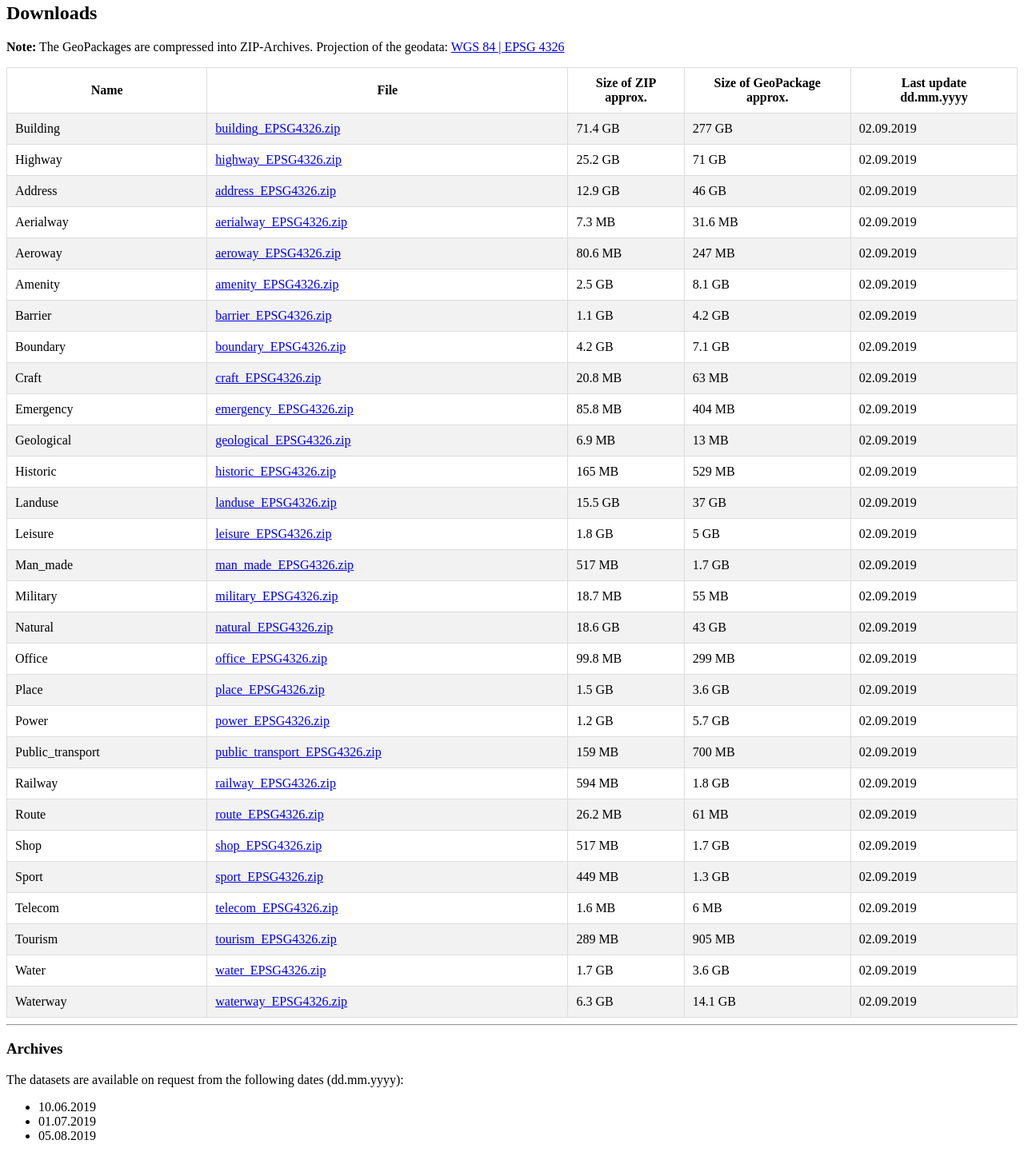
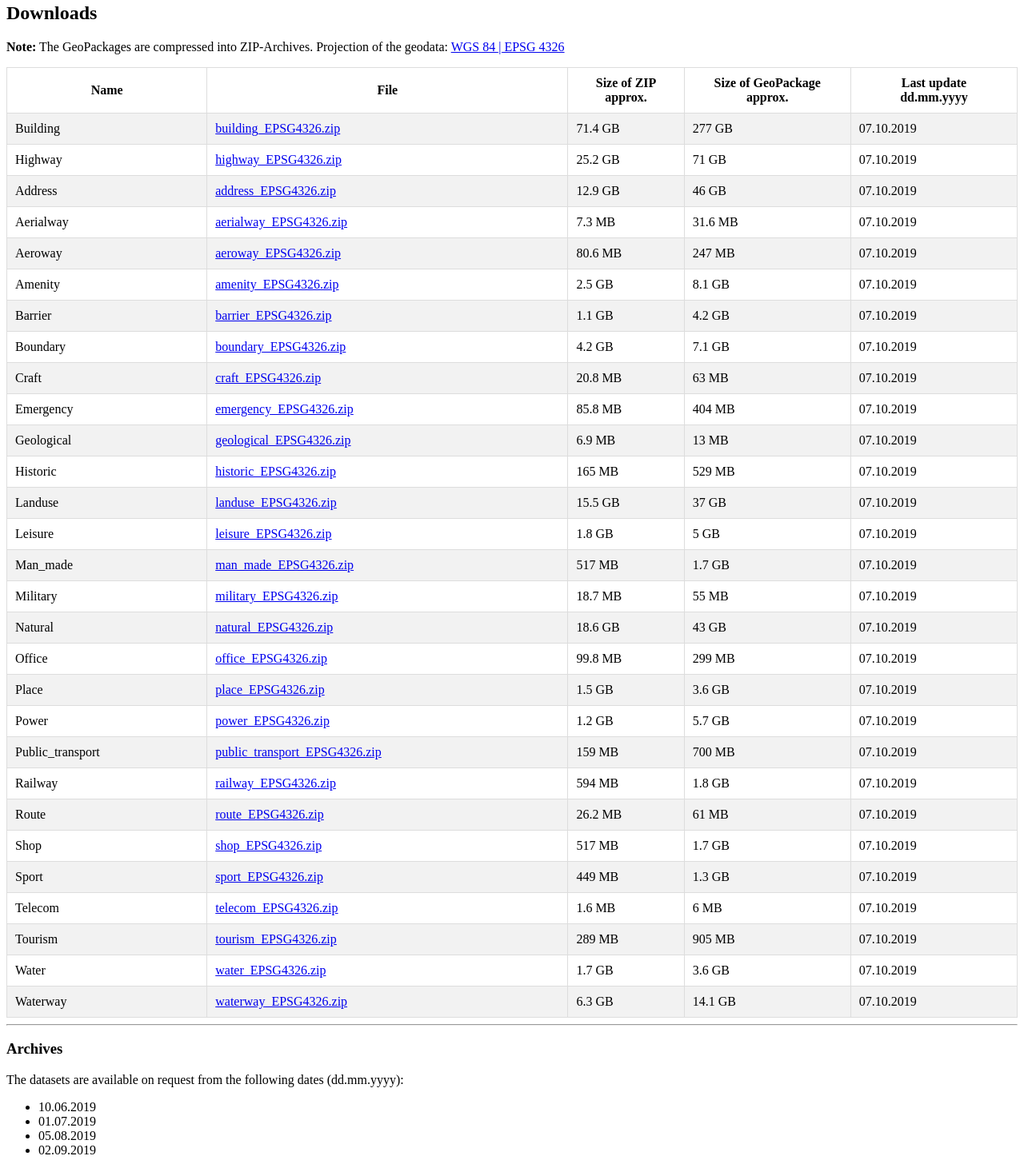
Before and after one commit to riccardoklinger/osmdata.xyz, a plain HTML site: page download.osmdata.xyz/index.html in a window 1280 px wide. Shown: the part 412-1863 px from the top of the page at 80% size. Drawn offline with Linux system fonts and the light colour scheme.

Commit message:
Update index.html

```diff
--- a/download.osmdata.xyz/index.html
+++ b/download.osmdata.xyz/index.html
@@ -24,7 +24,6 @@ th, td {
   width: 50px;
 }
 tr:nth-child(even){background-color: #f2f2f2}
-
 .responsive {
   max-width: 100%;
   height: auto;
@@ -55,207 +54,207 @@ tr:nth-child(even){background-color: #f2f2f2}
 			<td><a href="http://download.osmdata.xyz/data/building_EPSG4326.zip">building_EPSG4326.zip</a></td>
 			<td>71.4 GB</td>
 			<td>277 GB</td>
-			<td>02.09.2019</td>
+			<td>07.10.2019</td>
 		  </tr>
 		  <tr>
 			<td>Highway</td>
 			<td><a href="http://download.osmdata.xyz/data/highway_EPSG4326.zip">highway_EPSG4326.zip</a></td>
 			<td>25.2 GB</td>
 			<td>71 GB</td>
-			<td>02.09.2019</td>
+			<td>07.10.2019</td>
 		  </tr>
 		  <tr>
 			<td>Address</td>
 			<td><a href="http://download.osmdata.xyz/data/address_EPSG4326.zip">address_EPSG4326.zip</a></td>
 			<td>12.9 GB</td>
 			<td>46 GB</td>
-			<td>02.09.2019</td>
+			<td>07.10.2019</td>
 		  </tr>
 		  <tr>
 			<td>Aerialway</td>
 			<td><a href="http://download.osmdata.xyz/data/aerialway_EPSG4326.zip">aerialway_EPSG4326.zip</a></td>
 			<td>7.3 MB</td>
 			<td>31.6 MB</td>
-			<td>02.09.2019</td>
+			<td>07.10.2019</td>
 		  </tr>
 		  <tr>
 			<td>Aeroway</td>
 			<td><a href="http://download.osmdata.xyz/data/aeroway_EPSG4326.zip">aeroway_EPSG4326.zip</a></td>
 			<td>80.6 MB</td>
 			<td>247 MB</td>
-			<td>02.09.2019</td>
+			<td>07.10.2019</td>
 		  </tr>
 		  <tr>
 			<td>Amenity</td>
 			<td><a href="http://download.osmdata.xyz/data/amenity_EPSG4326.zip">amenity_EPSG4326.zip</a></td>
 			<td>2.5 GB</td>
 			<td>8.1 GB</td>
-			<td>02.09.2019</td>
+			<td>07.10.2019</td>
 		  </tr>
 		  <tr>
 			<td>Barrier</td>
 			<td><a href="http://download.osmdata.xyz/data/barrier_EPSG4326.zip">barrier_EPSG4326.zip</a></td>
 			<td>1.1 GB</td>
 			<td>4.2 GB</td>
-			<td>02.09.2019</td>
+			<td>07.10.2019</td>
 		  </tr>
 		  <tr>
 			<td>Boundary</td>
 			<td><a href="http://download.osmdata.xyz/data/boundary_EPSG4326.zip">boundary_EPSG4326.zip</a></td>
 			<td>4.2 GB</td>
 			<td>7.1 GB</td>
-			<td>02.09.2019</td>
+			<td>07.10.2019</td>
 		  </tr>
 		  <tr>
 			<td>Craft</td>
 			<td><a href="http://download.osmdata.xyz/data/craft_EPSG4326.zip">craft_EPSG4326.zip</a></td>
 			<td>20.8 MB</td>
 			<td>63 MB</td>
-			<td>02.09.2019</td>
+			<td>07.10.2019</td>
 		  </tr>
 		  <tr>
 			<td>Emergency</td>
 			<td><a href="http://download.osmdata.xyz/data/emergency_EPSG4326.zip">emergency_EPSG4326.zip</a></td>
 			<td>85.8 MB</td>
 			<td>404 MB</td>
-			<td>02.09.2019</td>
+			<td>07.10.2019</td>
 		  </tr>
 		  <tr>
 			<td>Geological</td>
 			<td><a href="http://download.osmdata.xyz/data/geological_EPSG4326.zip">geological_EPSG4326.zip</a></td>
 			<td>6.9 MB</td>
 			<td>13 MB</td>
-			<td>02.09.2019</td>
+			<td>07.10.2019</td>
 		  </tr>
 		  <tr>
 			<td>Historic</td>
 			<td><a href="http://download.osmdata.xyz/data/historic_EPSG4326.zip">historic_EPSG4326.zip</a></td>
 			<td>165 MB</td>
 			<td>529 MB</td>
-			<td>02.09.2019</td>
+			<td>07.10.2019</td>
 		  </tr>
 		  <tr>
 			<td>Landuse</td>
 			<td><a href="http://download.osmdata.xyz/data/landuse_EPSG4326.zip">landuse_EPSG4326.zip</a></td>
 			<td>15.5 GB</td>
 			<td>37 GB</td>
-			<td>02.09.2019</td>
+			<td>07.10.2019</td>
 		  </tr>
 		  <tr>
 			<td>Leisure</td>
 			<td><a href="http://download.osmdata.xyz/data/leisure_EPSG4326.zip">leisure_EPSG4326.zip</a></td>
 			<td>1.8 GB</td>
 			<td>5 GB</td>
-			<td>02.09.2019</td>
+			<td>07.10.2019</td>
 		  </tr>
 		  <tr>
 			<td>Man_made</td>
 			<td><a href="http://download.osmdata.xyz/data/man_made_EPSG4326.zip">man_made_EPSG4326.zip</a></td>
 			<td>517 MB</td>
 			<td>1.7 GB</td>
-			<td>02.09.2019</td>
+			<td>07.10.2019</td>
 		  </tr>
 		  <tr>
 			<td>Military</td>
 			<td><a href="http://download.osmdata.xyz/data/military_EPSG4326.zip">military_EPSG4326.zip</a></td>
 			<td>18.7 MB</td>
 			<td>55 MB</td>
-			<td>02.09.2019</td>
+			<td>07.10.2019</td>
 		  </tr>
 		  <tr>
 			<td>Natural</td>
 			<td><a href="http://download.osmdata.xyz/data/natural_EPSG4326.zip">natural_EPSG4326.zip</a></td>
 			<td>18.6 GB</td>
 			<td>43 GB</td>
-			<td>02.09.2019</td>
+			<td>07.10.2019</td>
 		  </tr>
 		  <tr>
 			<td>Office</td>
 			<td><a href="http://download.osmdata.xyz/data/office_EPSG4326.zip">office_EPSG4326.zip</a></td>
 			<td>99.8 MB</td>
 			<td>299 MB</td>
-			<td>02.09.2019</td>
+			<td>07.10.2019</td>
 		  </tr>
 		  <tr>
 			<td>Place</td>
 			<td><a href="http://download.osmdata.xyz/data/place_EPSG4326.zip">place_EPSG4326.zip</a></td>
 			<td>1.5 GB</td>
 			<td>3.6 GB</td>
-			<td>02.09.2019</td>
+			<td>07.10.2019</td>
 		  </tr>
 		  <tr>
 			<td>Power</td>
 			<td><a href="http://download.osmdata.xyz/data/power_EPSG4326.zip">power_EPSG4326.zip</a></td>
 			<td>1.2 GB</td>
 			<td>5.7 GB</td>
-			<td>02.09.2019</td>
+			<td>07.10.2019</td>
 		  </tr>
 		  <tr>
 			<td>Public_transport</td>
 			<td><a href="http://download.osmdata.xyz/data/public_transport_EPSG4326.zip">public_transport_EPSG4326.zip</a></td>
 			<td>159 MB</td>
 			<td>700 MB</td>
-			<td>02.09.2019</td>
+			<td>07.10.2019</td>
 		  </tr>
 		  <tr>
 			<td>Railway</td>
 			<td><a href="http://download.osmdata.xyz/data/railway_EPSG4326.zip">railway_EPSG4326.zip</a></td>
 			<td>594 MB</td>
 			<td>1.8 GB</td>
-			<td>02.09.2019</td>
+			<td>07.10.2019</td>
 		  </tr>
 		  <tr>
 			<td>Route</td>
 			<td><a href="http://download.osmdata.xyz/data/route_EPSG4326.zip">route_EPSG4326.zip</a></td>
 			<td>26.2 MB</td>
 			<td>61 MB</td>
-			<td>02.09.2019</td>
+			<td>07.10.2019</td>
 		  </tr>
 		  <tr>
 			<td>Shop</td>
 			<td><a href="http://download.osmdata.xyz/data/shop_EPSG4326.zip">shop_EPSG4326.zip</a></td>
 			<td>517 MB</td>
 			<td>1.7 GB</td>
-			<td>02.09.2019</td>
+			<td>07.10.2019</td>
 		  </tr>
 		  <tr>
 			<td>Sport</td>
 			<td><a href="http://download.osmdata.xyz/data/sport_EPSG4326.zip">sport_EPSG4326.zip</a></td>
 			<td>449 MB</td>
 			<td>1.3 GB</td>
-			<td>02.09.2019</td>
+			<td>07.10.2019</td>
 		  </tr>
 		  <tr>
 			<td>Telecom</td>
 			<td><a href="http://download.osmdata.xyz/data/telecom_EPSG4326.zip">telecom_EPSG4326.zip</a></td>
 			<td>1.6 MB</td>
 			<td>6 MB</td>
-			<td>02.09.2019</td>
+			<td>07.10.2019</td>
 		  </tr>
 		  <tr>
 			<td>Tourism</td>
 			<td><a href="http://download.osmdata.xyz/data/tourism_EPSG4326.zip">tourism_EPSG4326.zip</a></td>
 			<td>289 MB</td>
 			<td>905 MB</td>
-			<td>02.09.2019</td>
+			<td>07.10.2019</td>
 		  </tr>
 		  <tr>
 			<td>Water</td>
 			<td><a href="http://download.osmdata.xyz/data/water_EPSG4326.zip">water_EPSG4326.zip</a></td>
 			<td>1.7 GB</td>
 			<td>3.6 GB</td>
-			<td>02.09.2019</td>
+			<td>07.10.2019</td>
 		  </tr>
 		  <tr>
 			<td>Waterway</td>
 			<td><a href="http://download.osmdata.xyz/data/waterway_EPSG4326.zip">waterway_EPSG4326.zip</a></td>
 			<td>6.3 GB</td>
 			<td>14.1 GB</td>
-			<td>02.09.2019</td>
+			<td>07.10.2019</td>
 		  </tr>
 		</table>
 		</div>
-<hr>
+		<hr>
 
 		<h3>Archives</h3>
 		The datasets are available on request from the following dates (dd.mm.yyyy):
@@ -263,6 +262,7 @@ tr:nth-child(even){background-color: #f2f2f2}
 				<li>10.06.2019</li>
 				<li>01.07.2019</li>
 				<li>05.08.2019</li>
+				<li>02.09.2019</li>
 			</ul>
 
 		<h3>Copyright and License</h3>
```
